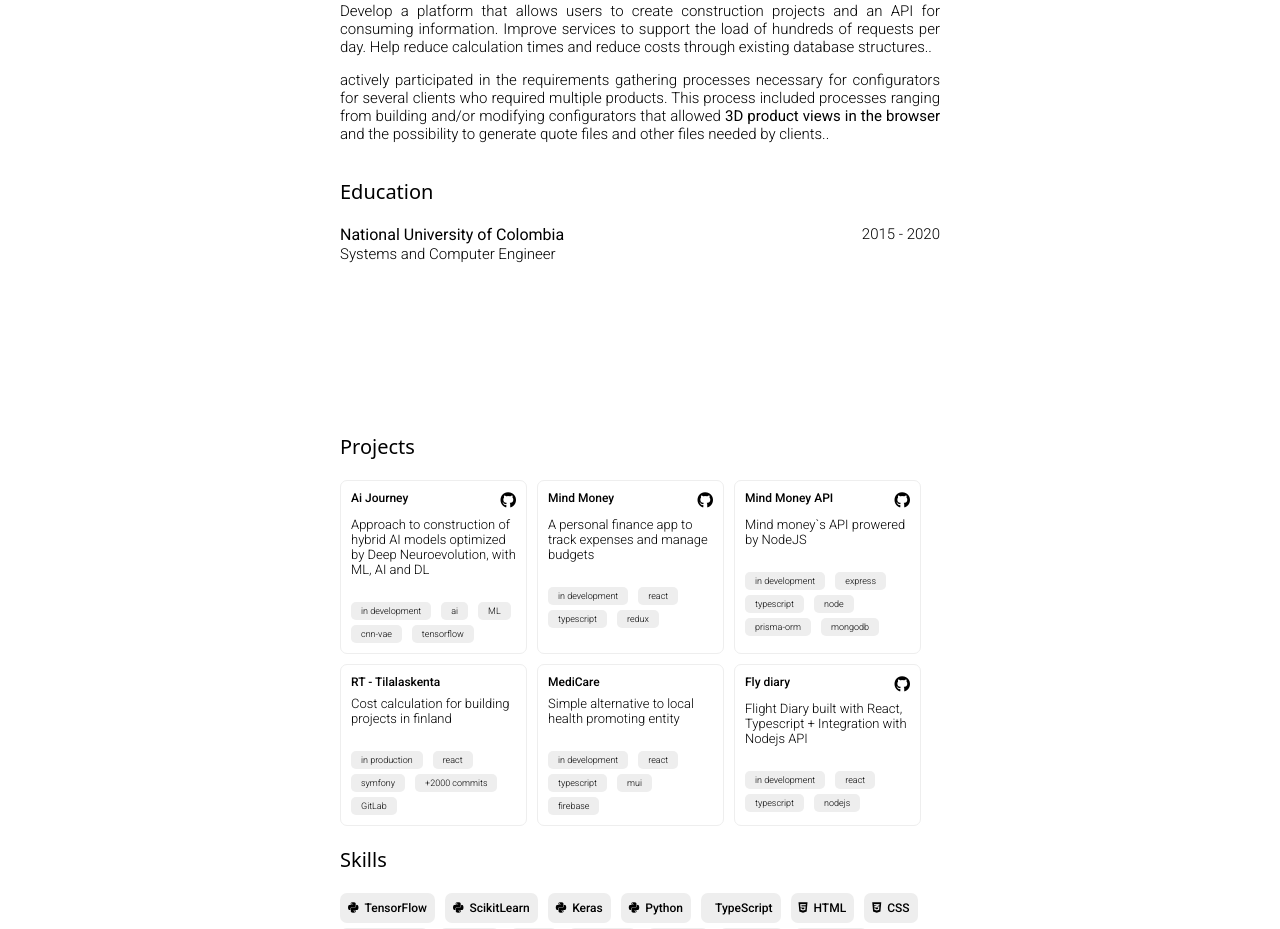
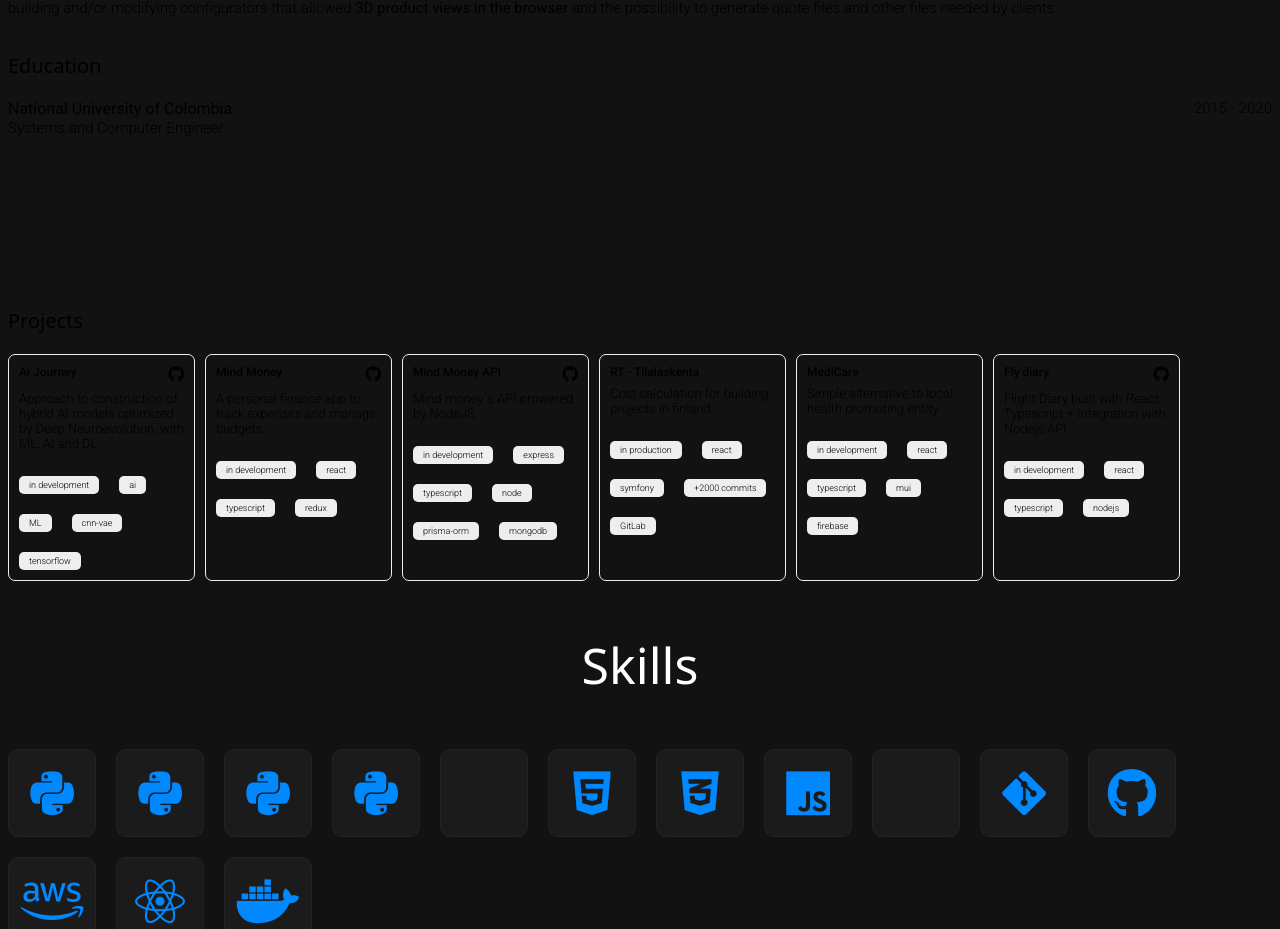
Before and after one commit to anythinglord/minimalist-portfolio, a React (Vite) app: page / in a window 1280 px wide. Shown: the part 547-1476 px from the top of the page. Built offline with nearby package versions, Linux system fonts and the light colour scheme; some icons are missing.

Commit message:
change to dark mode

```diff
--- a/src/App.css
+++ b/src/App.css
@@ -4,6 +4,7 @@
     font-family: "Roboto", sans-serif;
     font-weight: 300;
     font-style: normal;
+    background-color:   #121212;
 }
 
 h3 {
@@ -25,7 +26,6 @@ h3 {
 
 /* start header section */
 .content {
-    width: 600px;
     display: flex;
     flex-direction: column;
     margin: 60px auto 0 auto;
@@ -137,32 +137,6 @@ h3 {
 
 /* start skills section */
 
-.skills-index {
-    margin-bottom: 35px;
-}
-
-.skills-container {
-    display: flex;
-    justify-content: flex-start;
-    gap: 5px 10px;
-    flex-wrap: wrap;
-}
-
-.skill-box{
-    display: flex;
-    align-items: center;
-    gap: 6px;
-    background-color: #eee;
-    font-size: 12px;
-    padding: 8px;
-    border-radius: 7px;
-    font-weight: 500;
-    cursor: pointer;
-    &:hover{
-        background-color: #fff;
-        color: #08f;
-    }
-}
 
 .box-gradient {
 
--- a/src/App.tsx
+++ b/src/App.tsx
@@ -1,6 +1,6 @@
 import './App.css'
 import { Projects } from './components/Projects'
-import { Skills } from './components/Skills'
+import { Skills } from './components/Skills/Skills'
 
 function App() {
   return (
--- a/src/components/Skills.tsx
+++ b/src/components/Skills/Skills.tsx
@@ -1,7 +1,7 @@
-import { SkillSmash } from "../data"
-interface Props { }
+import { SkillSmash } from "../../data"
+import "./index.css"
 
-export const Skills: React.FC = ({ }: Props) => {
+export const Skills: React.FC = () => {
   return (
     <div className="skills-index">
       <h3>Skills</h3>
@@ -9,7 +9,6 @@ export const Skills: React.FC = ({ }: Props) => {
         {SkillSmash.map((smash, index) => (
           <span className="skill-box" key={index}>
             <i className={`fa-brands ${smash.icon}`}/>
-            {smash.name}
           </span>
         ))}
       </div>
--- /dev/null
+++ b/src/components/Skills/index.css
@@ -0,0 +1,42 @@
+
+.skills-index {
+    margin-bottom: 35px;
+}
+
+.skills h3 {
+    font-size: 50px;
+    color: #fff;
+    text-align: center;
+}
+
+.skills-container {
+    display: flex;
+    justify-content: flex-start;
+    gap: 20px 20px;
+    flex-wrap: wrap;
+}
+
+.skill-box{
+    width: 70px;
+    height: 70px;
+    display: flex;
+    align-items: center;
+    justify-content: center;
+    background-color: #1c1b1b;
+    border: 1px solid #242323;
+    font-size: 12px;
+    padding: 8px;
+    border-radius: 10px;
+    font-weight: 500;
+    cursor: pointer;
+    &:hover{
+        background-color: #fff;
+        color: #08f;
+    }
+}
+
+.skill-box i {
+    background-color: transparent;
+    color: #08f;
+    font-size: 50px;
+}
```
